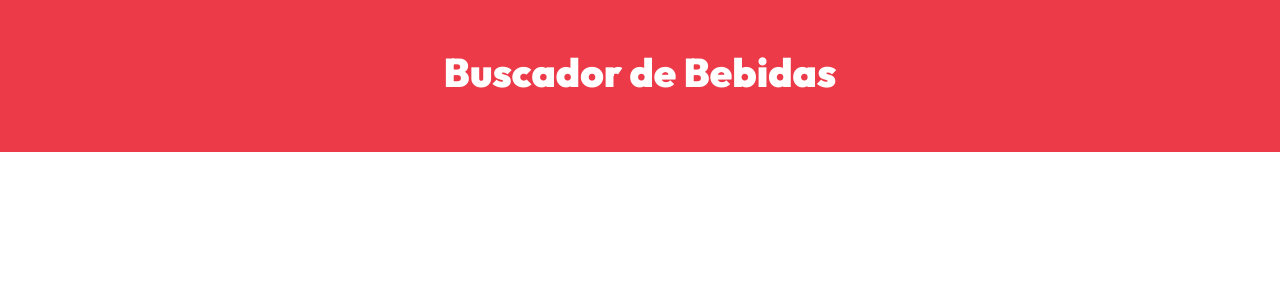
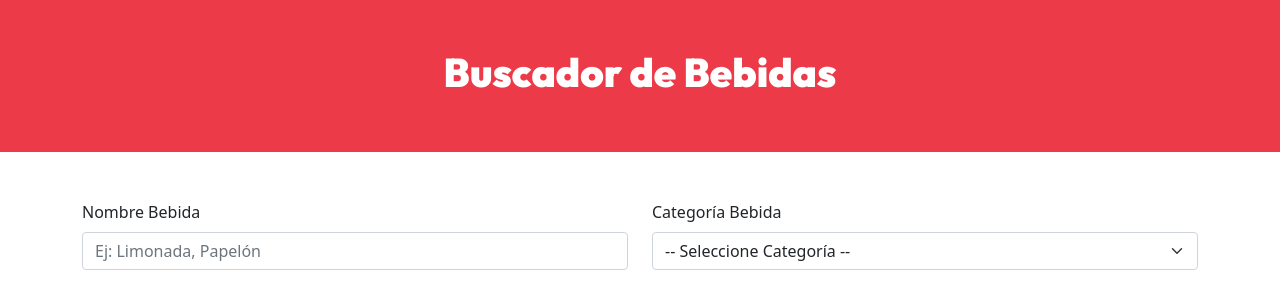
Before and after one commit to ppagano91/recetas-app, a React (Vite) app: page / in a window 1280 px wide. Shown: the top 308 px of the page. Built offline with nearby package versions, Linux system fonts and the light colour scheme.

Commit message:
Creando Componente Formulario

```diff
--- a/src/App.jsx
+++ b/src/App.jsx
@@ -1,5 +1,6 @@
 import { useState } from "react";
 import { Container } from "react-bootstrap";
+import Formulario from "./components/Formulario";
 
 function App() {
   return (
@@ -7,7 +8,9 @@
       <header className="py-5">
         <h1>Buscador de Bebidas</h1>
       </header>
-      <Container className="mt-5"></Container>
+      <Container className="mt-5">
+        <Formulario />
+      </Container>
     </>
   );
 }
--- /dev/null
+++ b/src/components/Formulario.jsx
@@ -0,0 +1,32 @@
+import React from "react";
+import { Button, Form, Row, Col } from "react-bootstrap";
+
+const Formulario = () => {
+  return (
+    <Form>
+      <Row>
+        <Col md={6}>
+          <Form.Group className="mb-3">
+            <Form.Label htmlFor="nombre">Nombre Bebida</Form.Label>
+            <Form.Control
+              type="text"
+              placeholder="Ej: Limonada, Papelón"
+              name="nombre"
+              id="nombre"
+            />
+          </Form.Group>
+        </Col>
+        <Col md={6}>
+          <Form.Group className="mb-3">
+            <Form.Label htmlFor="categoria">Categoría Bebida</Form.Label>
+            <Form.Select id="categoria" name="categoria">
+              <option value="">-- Seleccione Categoría --</option>
+            </Form.Select>
+          </Form.Group>
+        </Col>
+      </Row>
+    </Form>
+  );
+};
+
+export default Formulario;
```
